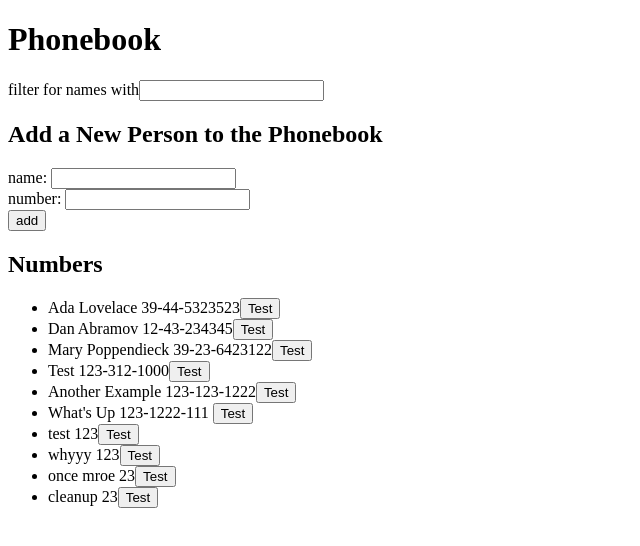
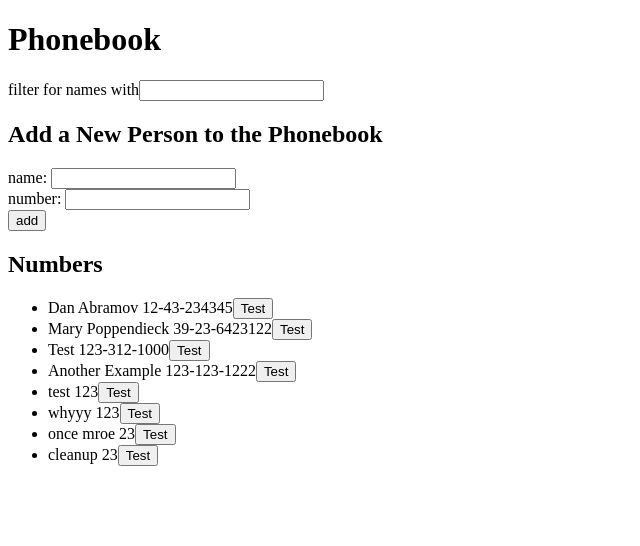
Before and after one commit to PansFortress/fullstackopen, a React (Create React App) app in the folder part2/phonebook/: page / in a window 1280 px wide. Shown: the top 546 px of the page, without its empty margins (0-640 px from the left). Built offline with nearby package versions, Linux system fonts and the light colour scheme; data requests are answered from the project's data file.

Commit message:
Setup deletes

```diff
--- a/part2/phonebook/db.json
+++ b/part2/phonebook/db.json
@@ -1,10 +1,5 @@
 {
   "persons": [
-    {
-      "name": "Ada Lovelace",
-      "number": "39-44-5323523",
-      "id": 2
-    },
     {
       "name": "Dan Abramov",
       "number": "12-43-234345",
@@ -24,11 +19,6 @@
       "name": "Another Example",
       "number": "123-123-1222",
       "id": 6
-    },
-    {
-      "name": "What's Up",
-      "number": "123-1222-111 ",
-      "id": 7
     },
     {
       "name": "test",
--- a/part2/phonebook/src/App.js
+++ b/part2/phonebook/src/App.js
@@ -68,9 +68,10 @@ const App = () => {
     console.log("Hello");
   }
 
-  const handlePersonClick = event => {
-    event.persist()
-    console.log(event);
+  const handlePersonClick = id => {
+    phoneService
+    .remove(id)
+    .then(setPersons(persons.filter(person => person.id !== id )))
   }
 
 
@@ -123,9 +124,9 @@ const App = () => {
               if(person.name.toLowerCase().includes(newFilter.toLowerCase())){
                 return (
                   <Person
-                    key={person.name}
+                    key={person.id}
                     person={person}
-                    handleClick={handlePersonClick}/>
+                    handleClick={() => handlePersonClick(person.id)}/>
                 )}
 
               return null;
```
